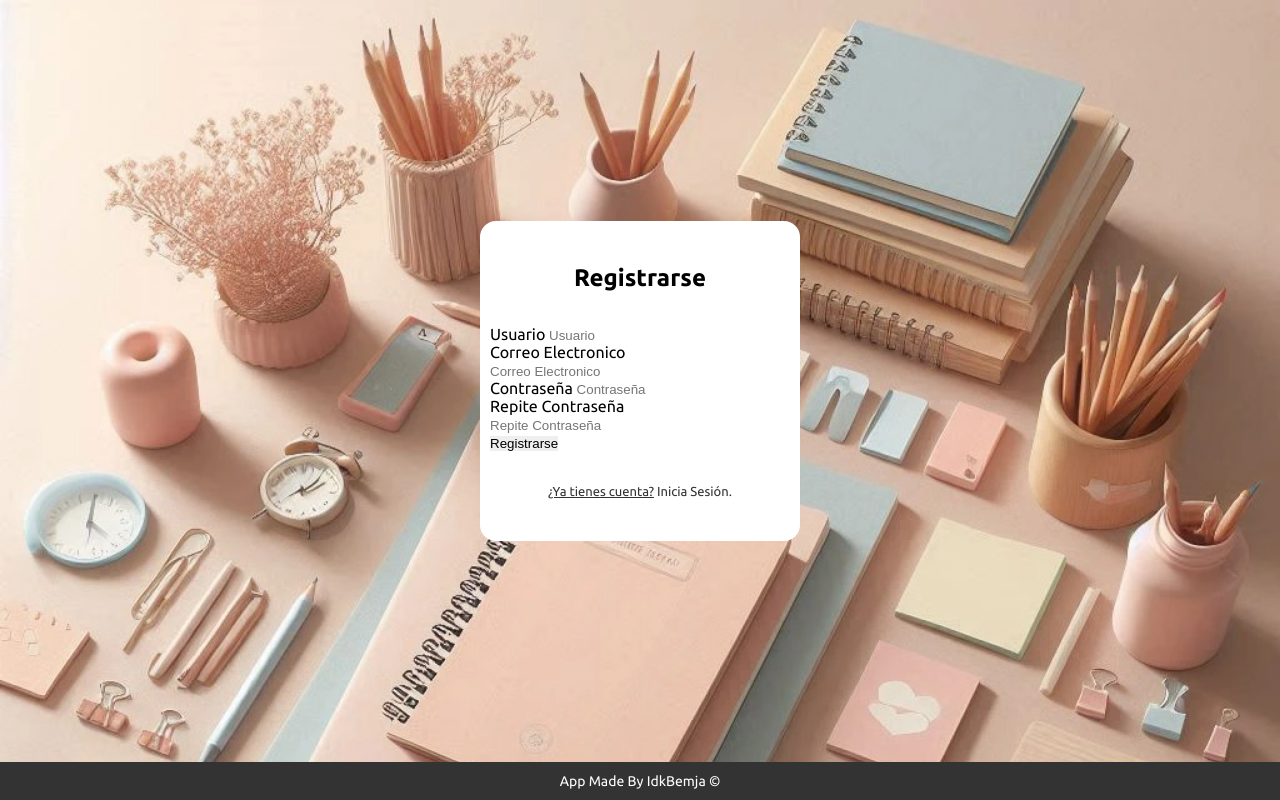
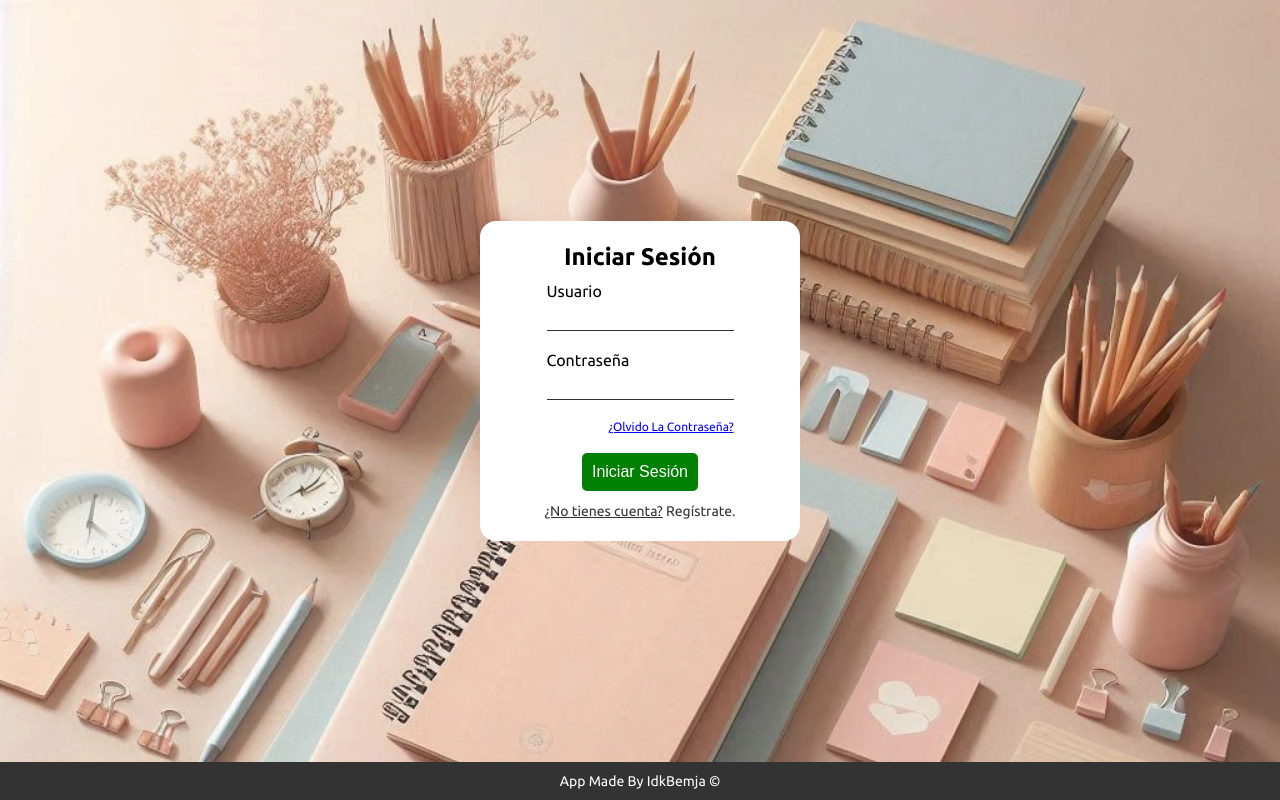
Before and after one commit to IdkBemja/NotesApp-v2, a Python web app: template app/templates/app.html in a window 1280 px wide. Run offline with Jinja, Linux system fonts and the light colour scheme; the template is opened without the code that fills it, so the values that code supplies are empty.

Commit message:
refactor: update login and registration forms, enhance styles, and remove unused files

```diff
--- a/app/static/assets/css/login.css
+++ b/app/static/assets/css/login.css
@@ -60,9 +60,10 @@
     align-self: flex-end;
 }
 
-.login-section > a {
+.login-section > p {
     text-decoration: none;
     color: #333;
     font-size: 14px;
     text-align: justify;
+    cursor: pointer;
 }
--- a/app/static/assets/css/register.css
+++ b/app/static/assets/css/register.css
@@ -3,15 +3,59 @@
     flex-direction: column;
     align-items: center;
     width: 300px;
-    height: 300px;
     background-color: #fff;
     border-radius: 5%;
-    padding: 10px;
+    padding: 20px;
     justify-content: space-evenly;
+    gap: 10px;
 }
 
-.register-section > a {
+.register-section > #register-form {
+    display: flex;
+    flex-direction: column;
+    justify-content: center;
+    align-items: center;
+    gap: 20px;
+}
+
+.register-section > #register-form > .form-group {
+    display: flex;
+    flex-direction: column;
+    justify-content: center;
+    gap: 5px;
+}
+
+.register-section .form-group > input {
+    padding: 5px;
+    border-bottom: 1px solid #333;
+}
+.register-section .form-group > input:focus {
+    outline: none;
+    padding: 5px;
+    border-bottom: 1px solid #333;
+}
+
+.register-section .form-group > button {
+    padding: 10px;
+    border-radius: 5px;
+    background-color:  #007bff;
+    color: white;
+    font-size: 16px;
+}
+
+.register-section .form-group > button:active, .register-section .form-group > button:hover {
+    padding: 9px;
+    border-radius: 5px;
+    background-color: rgb(0, 58, 121);
+    color: white;
+    font-size: 17px;
+    transition: ease-in-out 0.1s;
+    cursor: pointer;
+}
+
+.register-section > p {
     text-decoration: none;
     color: #333;
     font-size: 13px;
+    cursor: pointer;
 }
--- /dev/null
+++ b/app/static/assets/js/auth-panels.js
@@ -0,0 +1,77 @@
+$(document).ready(function() {
+
+    showLoginPanel();
+    $(document).on('click', '#register-panel', function() {
+        cleanPanels();
+        showRegisterPanel();
+    });
+
+    $(document).on('click', '#login-panel', function() {
+        cleanPanels();
+        showLoginPanel();
+    });
+});
+
+function showLoginPanel() {
+    const main_container = document.getElementById('main-container');
+    const login_panelHTML = `
+    <section class="login-section">
+            <h1>Iniciar Sesión</h1>
+            <form id="login-form" method="POST" action="">
+                <div class="form-group">
+                    <label for="username">Usuario</label>
+                    <input type="text" id="username" name="username" required maxlength="10">
+                </div>
+                <div class="form-group">
+                    <label for="password">Contraseña</label>
+                    <input type="password" id="password" name="password" required>
+                </div>
+                <a href="#">¿Olvido La Contraseña?</a>
+                <div class="form-group">
+                    <button type="submit">Iniciar Sesión</button>
+                </div>
+            </form>
+            <p id="register-panel"><u>¿No tienes cuenta?</u> Regístrate.</p>
+        </section>
+    `
+
+    main_container.innerHTML = login_panelHTML;
+}
+
+function showRegisterPanel() {
+    const main_container = document.getElementById('main-container');
+    const register_panelHTML = `
+    <section class="register-section">
+            <h1>Registrarse</h1>
+            <form action="" id="register-form">
+                <div class="form-group">
+                    <label for="username">Usuario</label>
+                    <input type="text" id="username" name="username" placeholder="Usuario" required maxlength="10">
+                </div>
+                <div class="form-group">
+                    <label for="email">Correo Electronico</label>
+                    <input type="email" id="email" name="email" placeholder="Correo Electronico" required>
+                </div>
+                <div class="form-group">
+                    <label for="password">Contraseña</label>
+                    <input type="password" id="password" name="password" placeholder="Contraseña" required>
+                </div>
+                <div class="form-group">
+                    <label for="confirm_passwd">Repite Contraseña</label>
+                    <input type="password" id="confirm_passwd" name="confirm_passwd" placeholder="Repite Contraseña" required>
+                </div>
+                <div class="form-group">
+                    <button type="submit">Registrarse</button>
+                </div>
+            </form>
+            <p id="login-panel"><u>¿Ya tienes cuenta?</u> Inicia Sesión.</p>
+        </section>
+    `
+
+    main_container.innerHTML = register_panelHTML;
+}
+
+function cleanPanels() {
+    const main_container = document.getElementById('main-container');
+    main_container.innerHTML = '';
+}
--- /dev/null
+++ b/app/static/assets/js/auth-system.js
@@ -0,0 +1,44 @@
+$(document).ready(function() {
+
+        // // Send the AJAX request
+        // $.ajax({
+        //     type: 'POST',
+        //     url: '/login',
+        //     data: formData,
+        //     success: function(response) {
+        //         // Handle success (e.g., redirect to dashboard)
+        //         window.location.href = '/dashboard';
+        //     },
+        //     error: function(xhr, status, error) {
+        //         // Handle error (e.g., show error message)
+        //         alert('Login failed: ' + xhr.responseText);
+        //     }
+        // });
+
+        $(document).on('submit', '#login-form', function(event) {
+            event.preventDefault();
+
+            var formData = $(this).serialize();
+
+            if (formData) {
+                console.log("Inicio Sesión!");
+                console.log(formData);
+            }
+        });
+
+        $(document).on('submit', '#register-form', function(event) {
+            event.preventDefault();
+
+            var formData = $(this).serialize();
+
+            if (formData) {
+                console.log("Registro!");
+                console.log(formData);
+            }
+        });
+});
+
+
+function login() {
+    console.log("login");
+}
--- a/app/templates/app.html
+++ b/app/templates/app.html
@@ -9,53 +9,10 @@
     <title>App de Notas</title>
 </head>
 <body>
-    <main>
-        <!-- <section class="login-section">
-            <h1>Iniciar Sesión</h1>
-            <form id="login-form" method="POST" action="/login">
-                <div class="form-group">
-                    <label for="username">Usuario</label>
-                    <input type="text" id="username" name="username" required maxlength="10">
-                </div>
-                <div class="form-group">
-                    <label for="password">Contraseña</label>
-                    <input type="password" id="password" name="password" required>
-                </div>
-                <a href="#">¿Olvido La Contraseña?</a>
-                <div class="form-group">
-                    <button type="submit">Iniciar Sesión</button>
-                </div>
-            </form>
-            <a href="#"><u>¿No tienes cuenta?</u> Regístrate.</a>
-        </section> -->
-        <section class="register-section">
-            <h1>Registrarse</h1>
-            <form action="" id="register-form">
-                <div class="form-group">
-                    <label for="username">Usuario</label>
-                    <input type="text" id="username" name="username" placeholder="Usuario" required maxlength="10">
-                </div>
-                <div class="form-group">
-                    <label for="email">Correo Electronico</label>
-                    <input type="email" id="email" name="email" placeholder="Correo Electronico" required>
-                </div>
-                <div class="form-group">
-                    <label for="password">Contraseña</label>
-                    <input type="password" id="password" name="password" placeholder="Contraseña" required>
-                </div>
-                <div class="form-group">
-                    <label for="confirm_passwd">Repite Contraseña</label>
-                    <input type="password" id="confirm_passwd" name="confirm_passwd" placeholder="Repite Contraseña" required>
-                </div>
-                <div class="form-group">
-                    <button type="submit">Registrarse</button>
-                </div>
-            </form>
-            <a href="#"><u>¿Ya tienes cuenta?</u> Inicia Sesión.</a>
-        </section>
-    </main>
+    <main id="main-container"></main>
     <footer>App Made By IdkBemja &copy;</footer>
 </body>
 <script src="https://code.jquery.com/jquery-3.6.0.min.js"></script>
-<script src="../static/assets/js/login.js"></script>
+<script src="../static/assets/js/auth-panels.js"></script>
+<script src="../static/assets/js/auth-system.js"></script>
 </html>
```
Also changed, not shown: app/static/assets/js/login.js (deleted).
